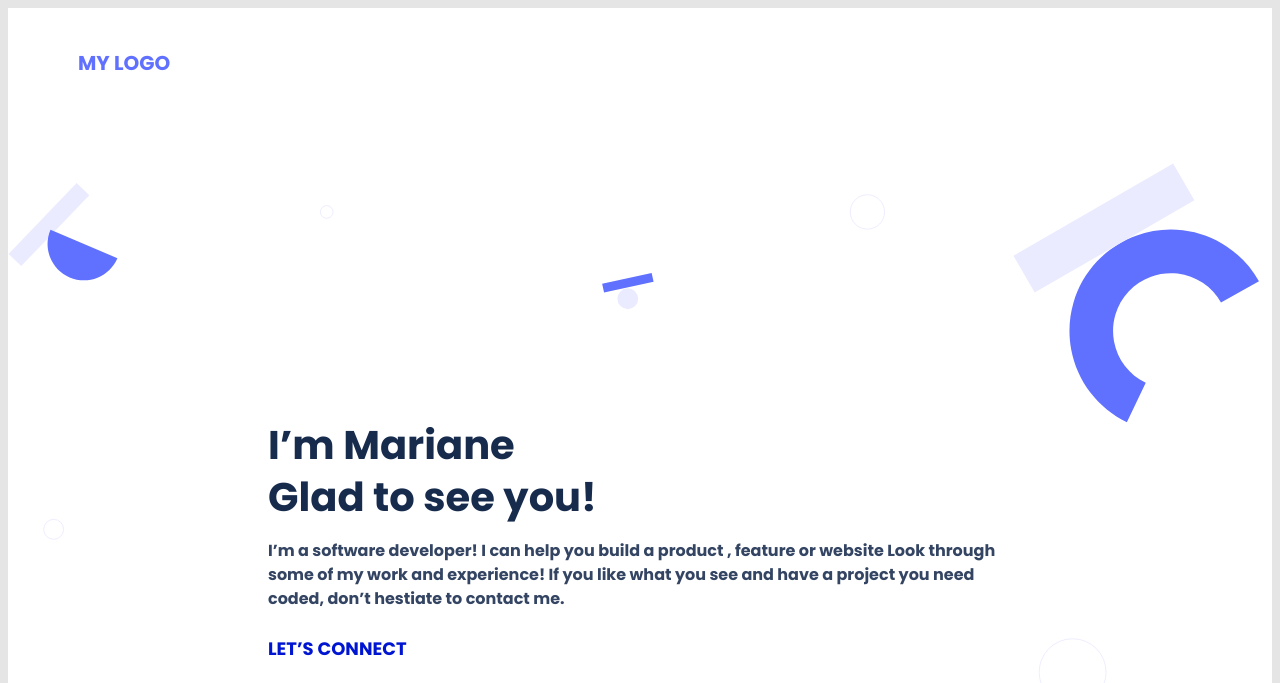
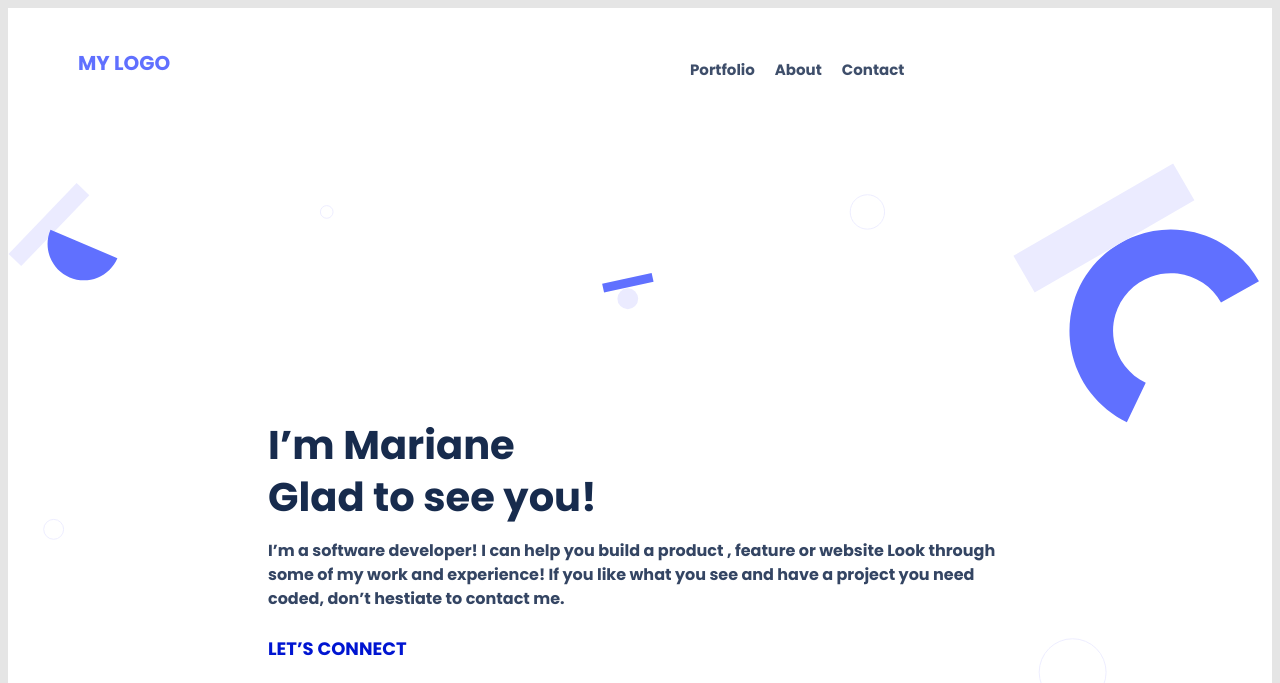
Before and after one commit to henrycode460/Portfolio-Mobile-Version-Skeleton, a website: page index.html in a window 1280 px wide. Shown: the top 683 px of the page. Drawn offline with Linux system fonts and the light colour scheme.

Commit message:
Add style to the navbar within the desktop version

```diff
--- a/style.css
+++ b/style.css
@@ -580,7 +580,7 @@ textarea {
     visibility: visible;
     background: none;
     position: absolute;
-    margin-top: -11%;
+    margin-top: -4.5%;
     margin-left: 50%;
     width: 46%;
   }
```
